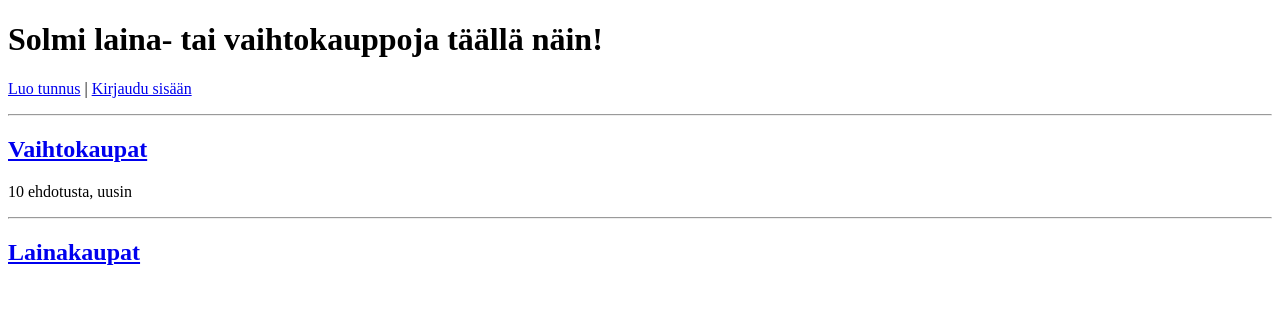
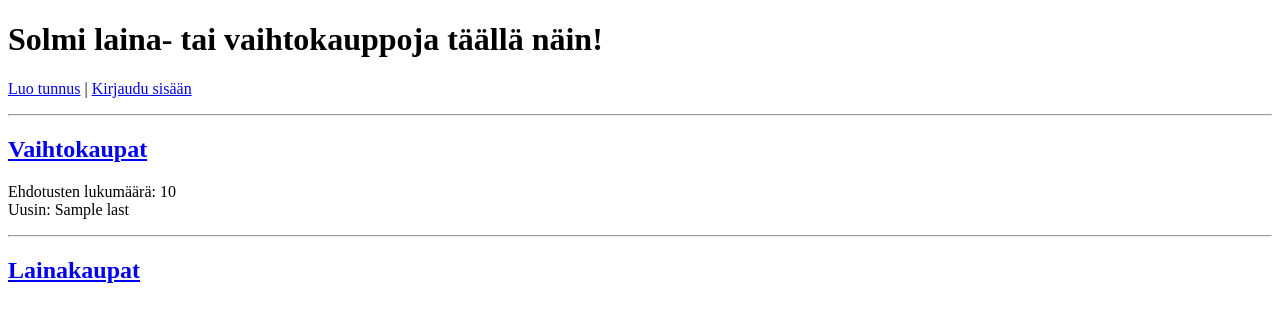
Before and after one commit to hakoanna/vaihtolainaus, a Flask app: template templates/index.html in a window 1280 px wide. Shown: the top 322 px of the page. Run offline with Flask 3, Linux system fonts and the light colour scheme; the template is opened without the code that fills it: most values are stand-ins (such as "Sample title", 1, 10 or a date in 2020).

Commit message:
Update home page

```diff
--- a/app.py
+++ b/app.py
@@ -11,8 +11,8 @@ app.secret_key = config.secret_key
 
 @app.route("/")
 def index():
-    all_asks = asks.get_asks()
-    return render_template("index.html", asks=all_asks)
+    info = asks.get_asks_info()
+    return render_template("index.html", info=info)
 
 @app.route("/register")
 def register():
--- a/asks.py
+++ b/asks.py
@@ -4,6 +4,10 @@ def add_ask(title, content, user_id):
     sql = """INSERT INTO asks (title, content, sent_at, user_id)
             VALUES (?, ?, datetime('now'), ?)"""
     db.execute(sql, [title, content, user_id])
+
+def get_asks_info():
+    sql = "SELECT COUNT(a.id) total, MAX(a.sent_at) last FROM asks a"
+    return db.query(sql)[0]
 
 def get_asks():
     sql = """SELECT a.id,
--- a/templates/index.html
+++ b/templates/index.html
@@ -28,7 +28,9 @@
     <br />
   </h2>
   <p>
-    {{ asks.total }} ehdotusta, uusin
+    Ehdotusten lukumäärä: {{ info.total }}
+    <br />
+    Uusin: {{ info.last }}
   </p>
   <hr />
   <h2>
--- a/templates/trade.html
+++ b/templates/trade.html
@@ -31,7 +31,7 @@
     <input type="submit" value="Julkaise ehdotus" />
   </form>
 
-    <p>
+  <p>
     <a href="/">Etusivulle</a>
   </p>
 </body>
```
